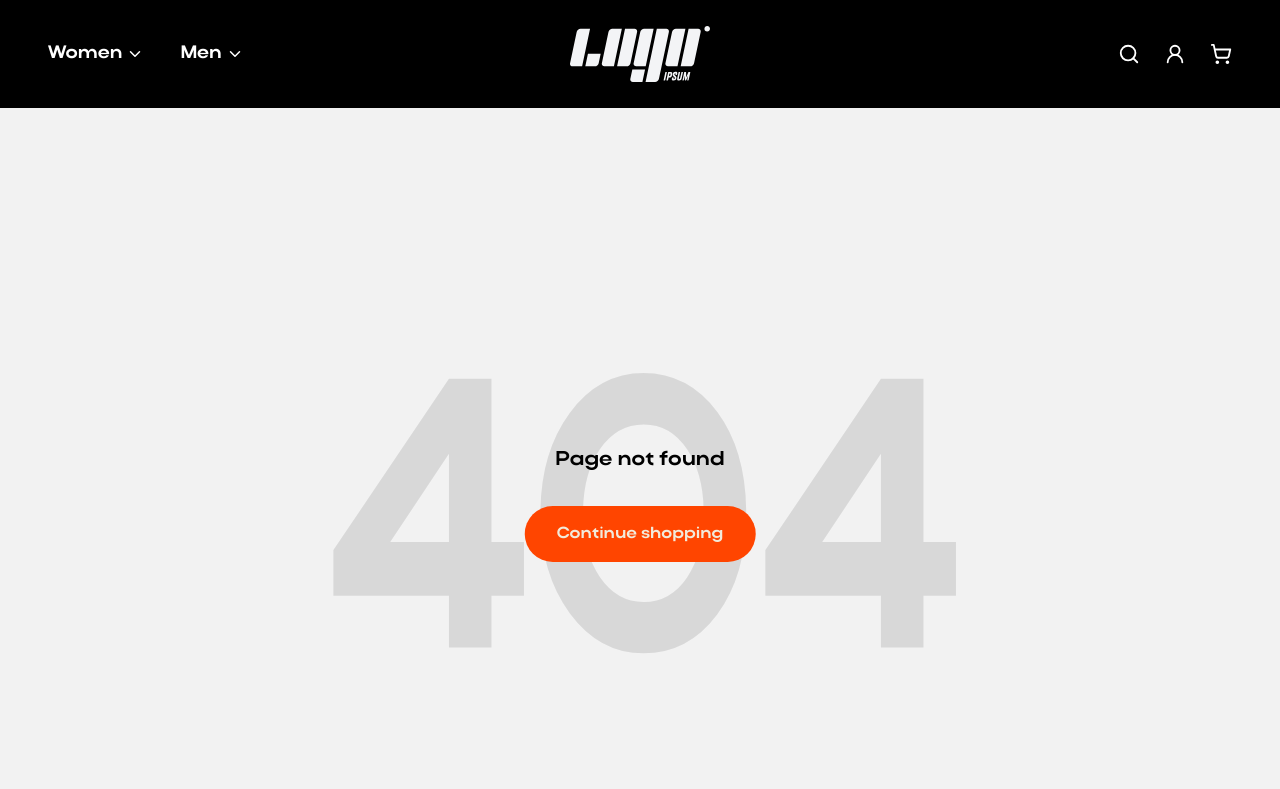
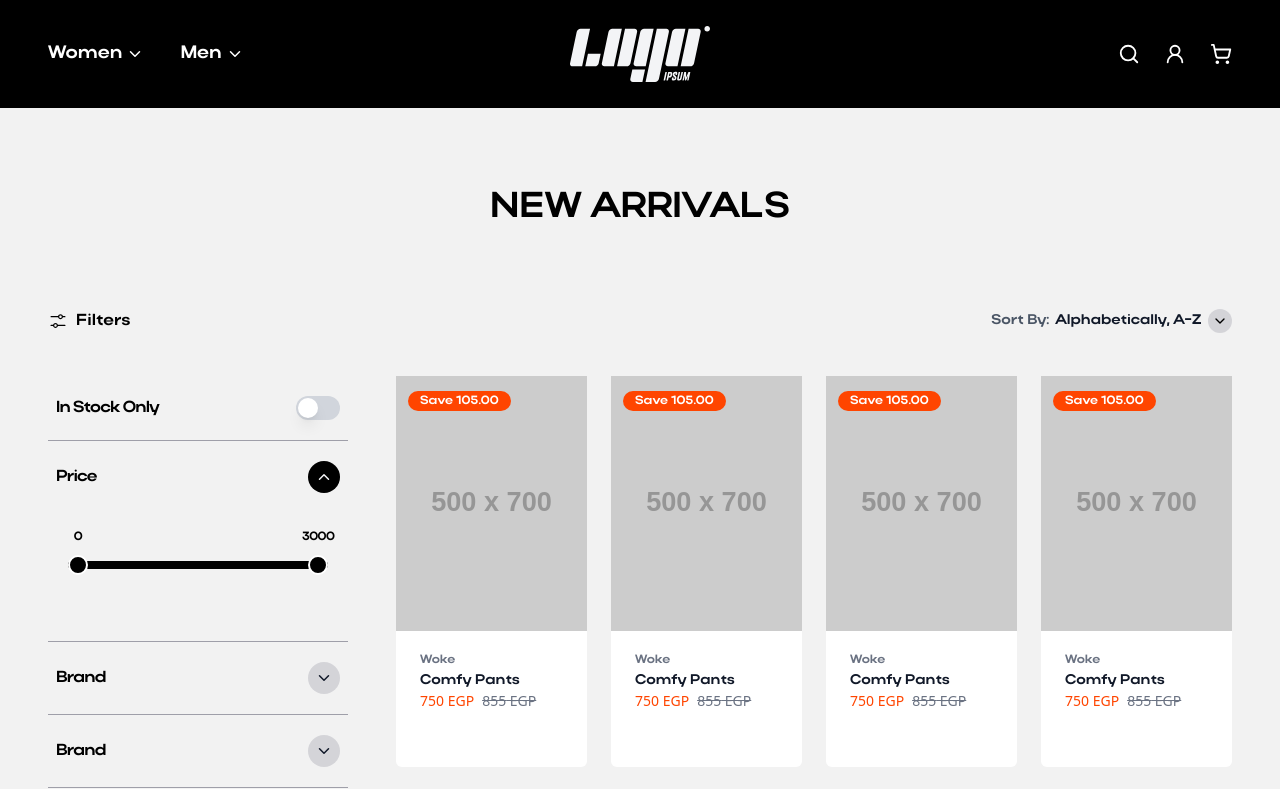
Before and after one commit to Alimedhat000/shopping-cart, a React (Vite) app: page /collections/1 in a window 1280 px wide. Shown: the top 789 px of the page. Built offline with nearby package versions, Linux system fonts and the light colour scheme.

Commit message:
Added Params and SearchParams to Collections and added SortBy Component and several styling fixes

```diff
--- a/src/components/Collections/PriceFilter.tsx
+++ b/src/components/Collections/PriceFilter.tsx
@@ -3,7 +3,7 @@ import { IoChevronDown } from 'react-icons/io5';
 import { useState, useRef, useEffect } from 'react';
 
 export default function PriceFilter() {
-  const [isOpen, setIsOpen] = useState(false);
+  const [isOpen, setIsOpen] = useState(true);
   const [values, setValues] = useState([0, 3000]);
   const [height, setHeight] = useState(0);
   const contentRef = useRef<HTMLDivElement>(null);
--- /dev/null
+++ b/src/components/Collections/SortBy.tsx
@@ -0,0 +1,130 @@
+export default function SortBy() {
+  return <div>SortBy:</div>;
+}
+
+import * as React from 'react';
+import { LuChevronDown, LuCheck } from 'react-icons/lu';
+import { cn } from '../../lib/utils';
+
+type SortOption = {
+  label: string;
+  value: string;
+};
+
+const sortOptions: SortOption[] = [
+  { label: 'Featured', value: 'featured' },
+  { label: 'Best selling', value: 'best-selling' },
+  { label: 'Alphabetically, A-Z', value: 'title-asc' },
+  { label: 'Alphabetically, Z-A', value: 'title-desc' },
+  { label: 'Price, low to high', value: 'price-asc' },
+  { label: 'Price, high to low', value: 'price-desc' },
+  { label: 'Date, old to new', value: 'date-asc' },
+  { label: 'Date, new to old', value: 'date-desc' },
+];
+
+interface SortDropdownProps {
+  defaultValue?: string;
+  onSortChange?: (value: string) => void;
+  className?: string;
+}
+
+export function SortDropdown({
+  defaultValue = 'title-asc',
+  onSortChange,
+  className,
+}: SortDropdownProps) {
+  const [isOpen, setIsOpen] = React.useState(false);
+  const [selectedOption, setSelectedOption] = React.useState<SortOption>(
+    sortOptions.find((option) => option.value === defaultValue) ||
+      sortOptions[2]
+  );
+  const dropdownRef = React.useRef<HTMLDivElement>(null);
+
+  // Close dropdown when clicking outside
+  React.useEffect(() => {
+    const handleClickOutside = (event: MouseEvent) => {
+      if (
+        dropdownRef.current &&
+        !dropdownRef.current.contains(event.target as Node)
+      ) {
+        setIsOpen(false);
+      }
+    };
+
+    document.addEventListener('mousedown', handleClickOutside);
+    return () => {
+      document.removeEventListener('mousedown', handleClickOutside);
+    };
+  }, []);
+
+  const handleOptionClick = (option: SortOption) => {
+    setSelectedOption(option);
+    setIsOpen(false);
+    if (onSortChange) {
+      onSortChange(option.value);
+    }
+  };
+
+  return (
+    <div
+      ref={dropdownRef}
+      className={cn('relative inline-block text-left', className)}
+    >
+      <div>
+        <button
+          type="button"
+          className="inline-flex items-center gap-x-1.5 text-sm font-medium text-gray-900"
+          onClick={() => setIsOpen(!isOpen)}
+          aria-expanded={isOpen}
+          aria-haspopup="true"
+        >
+          <span className="text-gray-600">Sort By:</span>{' '}
+          <span className="">{selectedOption.label}</span>
+          <div className="rounded-full bg-zinc-300 p-1">
+            <LuChevronDown
+              className={cn(
+                'h-4 w-4 text-black transition-transform',
+                isOpen ? 'rotate-180 transform' : ''
+              )}
+              aria-hidden="true"
+            />
+          </div>
+        </button>
+      </div>
+
+      {isOpen && (
+        <div
+          className="absolute right-0 z-2 mt-5 w-56 origin-top-right rounded-md bg-white shadow-lg focus:outline-none"
+          role="menu"
+          aria-orientation="vertical"
+          aria-labelledby="menu-button"
+          tabIndex={-1}
+        >
+          <div className="px-2 py-4" role="none">
+            {sortOptions.map((option) => (
+              <button
+                key={option.value}
+                className={cn(
+                  'text-xm flex w-full items-center px-3 py-2 tracking-tighter',
+                  selectedOption.value === option.value
+                    ? 'bg-gray-100 text-gray-900'
+                    : 'text-gray-700 hover:bg-gray-50'
+                )}
+                role="menuitem"
+                tabIndex={-1}
+                onClick={() => handleOptionClick(option)}
+              >
+                {option.value === selectedOption.value && (
+                  <span className="justify-centertext-xs mr-2 flex h-5 w-5 items-center text-black">
+                    <LuCheck />
+                  </span>
+                )}
+                {option.label}
+              </button>
+            ))}
+          </div>
+        </div>
+      )}
+    </div>
+  );
+}
--- a/src/components/Footer.tsx
+++ b/src/components/Footer.tsx
@@ -19,7 +19,7 @@ function FooterCard({
   return (
     <div className="flex flex-col items-center gap-3">
       {icon}
-      <h3 className="mt-2 font-bold">{title}</h3>
+      <h3 className="font-anton mt-2 text-2xl tracking-wider">{title}</h3>
       <p className="text-center text-sm font-light">{text}</p>
     </div>
   );
--- a/src/components/Home/ProductGrid.tsx
+++ b/src/components/Home/ProductGrid.tsx
@@ -36,7 +36,7 @@ function GridContainer({
   const xlCols = columns.xl ?? 5;
 
   const gridClass = `grid gap-2 md:gap-6
-    ${GridColsClass[smCols]}
+    ${GridColsClass[2]}
     sm:${GridColsClass[smCols]}
     md:${GridColsClass[mdCols]}
     lg:${GridColsClass[lgCols]}
@@ -62,7 +62,7 @@ function GridContainer({
             oldPrice={855}
             discountText="Save 105.00"
             link="/"
-            classname="w-full pb-10"
+            classname="w-full pb-10 "
           />
         </Reveal>
       ))}
--- a/src/components/ProductCard.tsx
+++ b/src/components/ProductCard.tsx
@@ -30,7 +30,7 @@ export default function ProductCard({
     >
       {/* Discount Badge (if exists) */}
       {discountText && (
-        <div className="absolute top-1 left-2 z-10 md:top-3 md:left-3">
+        <div className="absolute top-1 left-2 z-1 md:top-3 md:left-3">
           <span className="bg-primary rounded-full px-2 py-1 text-[0.5rem] font-medium text-white md:px-3 md:text-xs">
             {discountText}
           </span>
@@ -39,7 +39,7 @@ export default function ProductCard({
 
       {isSoldOut
         ? discountText && (
-            <div className="absolute top-6 left-2 z-10 md:top-10 md:left-3">
+            <div className="absolute top-6 left-2 z-1 md:top-10 md:left-3">
               <span className="rounded-full bg-black px-2 py-1 text-[0.5rem] font-medium text-white md:px-3 md:text-xs">
                 Sold Out
               </span>
--- a/src/routes.tsx
+++ b/src/routes.tsx
@@ -4,13 +4,15 @@ import Collections from './routes/Collections';
 import Product from './routes/Product';
 import Cart from './routes/Cart';
 import Error404 from './routes/Error404';
+import { Navigate } from 'react-router-dom';
 
 const routes = {
   path: '/',
   element: <Layout />, // Common Layout with header and footer
   children: [
     { path: '', element: <Home /> },
-    { path: 'collections', element: <Collections /> },
+    { path: 'collections', element: <Navigate to="/collection/all" replace /> }, // 👈 redirect
+    { path: 'collections/:category', element: <Collections /> },
     { path: 'product/:id', element: <Product /> },
     { path: 'cart', element: <Cart /> },
     {
--- a/src/routes/Collections.tsx
+++ b/src/routes/Collections.tsx
@@ -2,8 +2,16 @@ import ProductGrid from '../components/Home/ProductGrid';
 import FilterBar from '../components/Collections/FilterBar';
 import { VscSettings } from 'react-icons/vsc';
 import { useState } from 'react';
+import { SortDropdown } from '../components/Collections/SortBy';
+import { useParams, useSearchParams } from 'react-router-dom';
 
 function Collections() {
+  // Todo : handle Params and SearchParams
+  const { category } = useParams();
+  const [searchParams] = useSearchParams();
+  const sortBy = searchParams.get('sort_by'); // e.g., 'price-ascending'
+  const page = searchParams.get('page');
+
   const [activeFilters, setActiveFilters] = useState<string[]>([]);
 
   const handleFilterChange = (filter: string) => {
@@ -21,14 +29,23 @@ function Collections() {
           NEW ARRIVALS
         </h1>
       </div>
-      <div className="site-padding grid grid-cols-1 grid-rows-[20px_1fr] gap-12 md:grid-cols-[300px_1fr]">
+      <div className="site-padding grid grid-cols-1 grid-rows-[20px_1fr] gap-12 md:grid-cols-[250px_1fr] lg:grid-cols-[300px_1fr]">
         {/* Top row */}
         <div className="col-span-full hidden grid-cols-[inherit] gap-[inherit] sm:col-span-2 md:grid">
           <div className="flex items-center gap-2">
             <VscSettings size={20} />
             <span>Filters</span>
           </div>
-          <div className="flex items-center justify-end">Sort by:</div>
+          <div className="flex items-center justify-end">
+            <SortDropdown
+              defaultValue="title-asc"
+              onSortChange={(value) => {
+                console.log('Sort changed to:', value);
+                searchParams.set('sort_by', value);
+                //TODO: Here I should update product list based on the sort value
+              }}
+            />
+          </div>
         </div>
 
         {/* Main content*/}
--- a/src/routes/Home.tsx
+++ b/src/routes/Home.tsx
@@ -32,7 +32,7 @@ function Home() {
         </div>
         <ProductSlider />
         <ProductGrid
-          className="site-padding space-y-12 py-12"
+          className="site-padding space-y-12 py-12 lg:space-y-0"
           columns={{ sm: 2, md: 2, lg: 5, xl: 5 }}
         />
         <FAQ />
```
